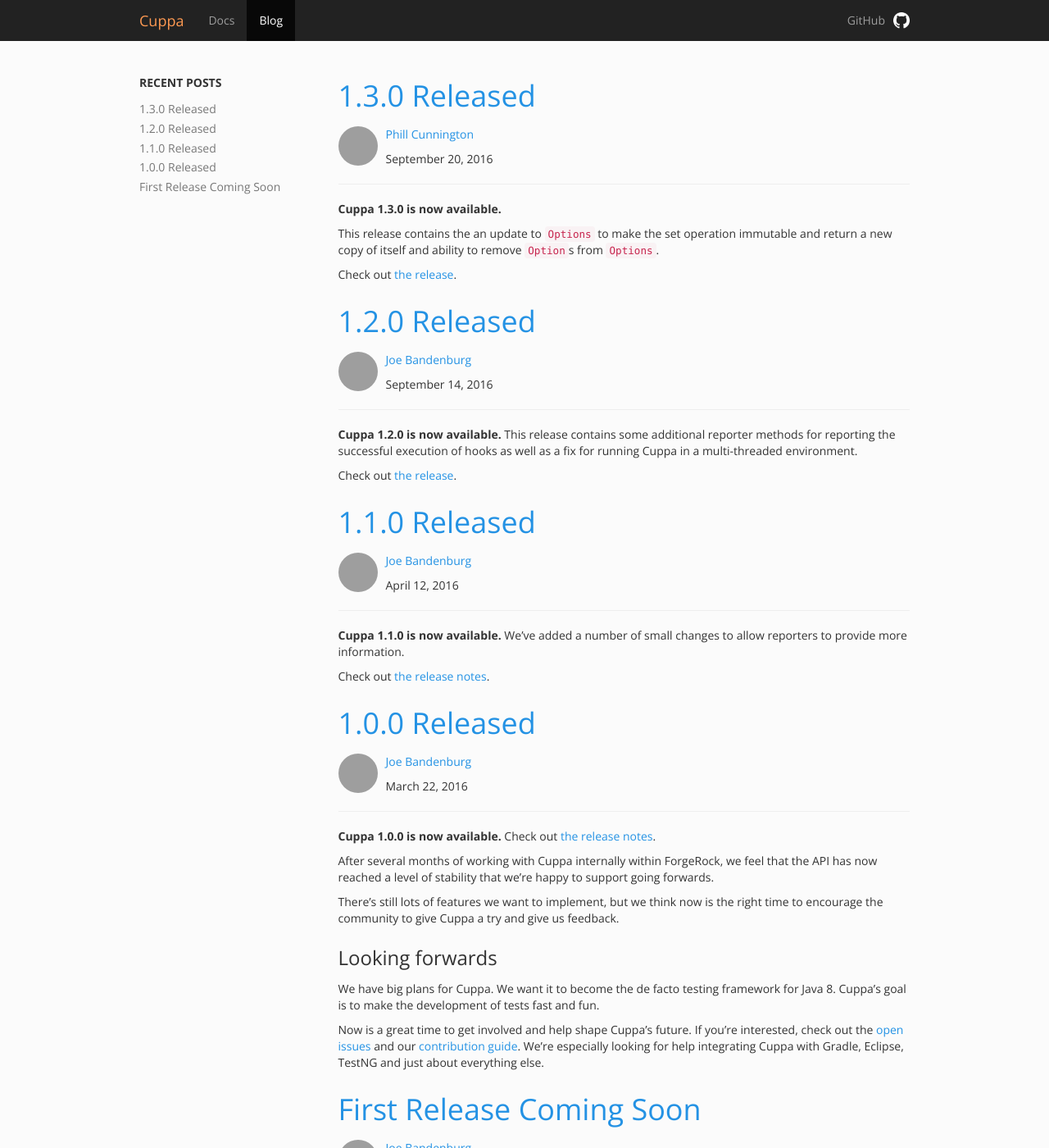
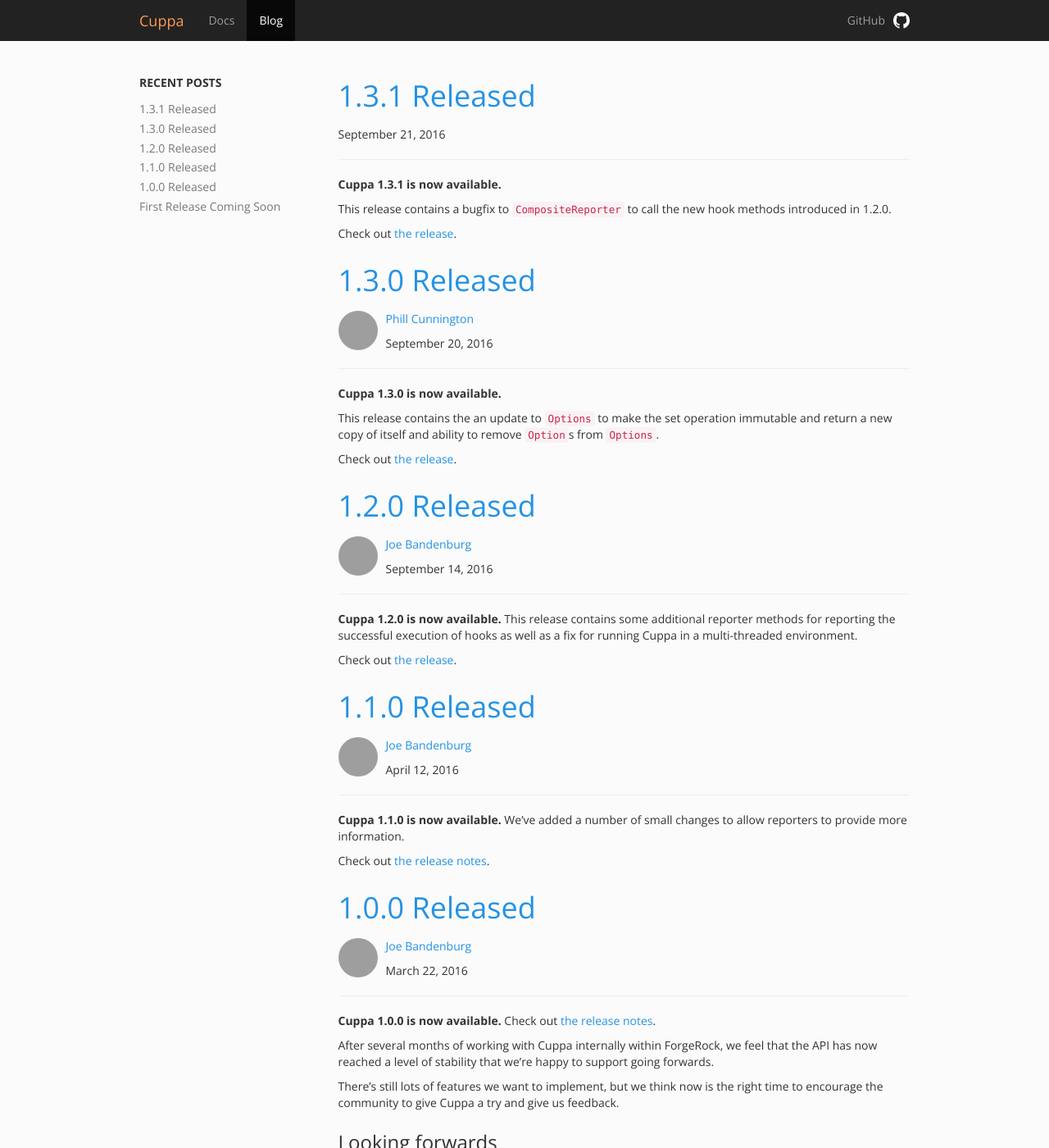
Before and after one commit to cuppa-framework/cuppa, a Jekyll site: the page built from docs/blog/index.html, in a window 1280 px wide and 1400 px high. Shown: the whole window at 82% size. Built offline with Jekyll 4.4.1, drawn with Linux system fonts in a browser that asks for light colours; the list of posts is cut into pages by our own code; some of the changed text lies outside the part shown; grey boxes are pictures that could not be loaded.

Commit message:
Release Cuppa 1.3.1

```diff
--- a/docs/_config.yml
+++ b/docs/_config.yml
@@ -32,6 +32,6 @@
   hard_wrap: false
 gems:
 - jekyll-paginate
-cuppa_version: 1.3.0
+cuppa_version: 1.3.1
 surefire_version: 2.19.1
 github_url: https://github.com/cuppa-framework/cuppa
--- /dev/null
+++ b/docs/_posts/2016-09-21-1.3.1-released.md
@@ -0,0 +1,10 @@
+---
+title: 1.3.1 Released
+author: joebandenburug
+---
+
+**Cuppa 1.3.1 is now available.**
+
+This release contains a bugfix to `CompositeReporter` to call the new hook methods introduced in 1.2.0.
+
+Check out [the release](https://github.com/cuppa-framework/cuppa/releases/tag/v1.3.1).
```
Also changed, not shown: README.md, 1 other file.
